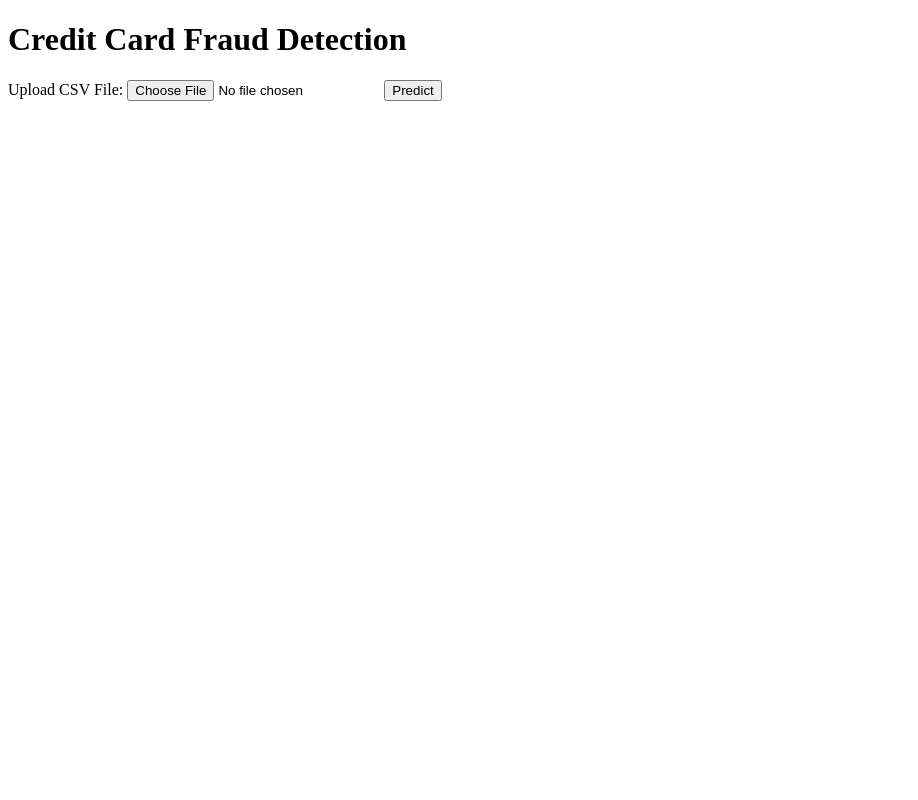
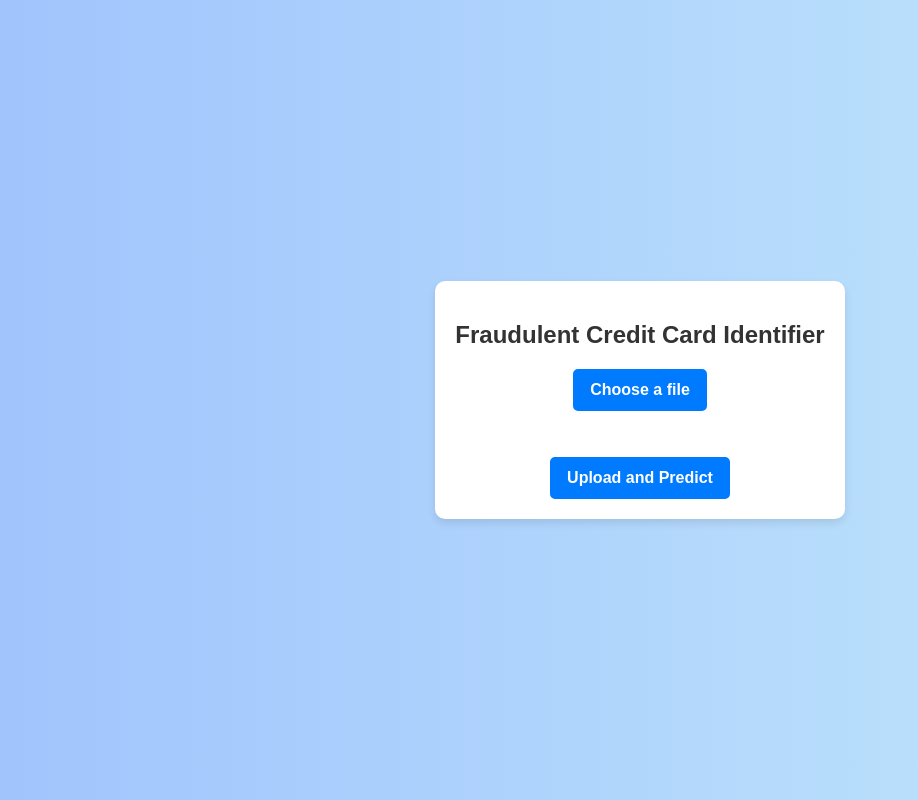
Before and after one commit to GiorgosL/Python-anomaly-detection, a Flask app: page / in a window 1280 px wide. Shown: the whole page, without its empty margins (0-918 px from the left). Run offline with Flask 2, Linux system fonts and the light colour scheme; parts of the project's set-up code (start-up, migrations or seed data) failed here and were passed over.

Commit message:
simple UI

```diff
--- a/app.py
+++ b/app.py
@@ -1,9 +1,9 @@
-import numpy as np
+import pandas as pd
 import logging
-import pandas as pd
-from flask import Flask, request, jsonify, render_template
+from flask import Flask, render_template, request, jsonify
+from sklearn.preprocessing import StandardScaler
 from tensorflow.keras.models import load_model
-
+from werkzeug.utils import secure_filename
 
 import utils as ut
 
@@ -13,32 +13,34 @@ ut.setup_logging()
 config = ut.load_config(file_path='config.ini')
 model = load_model(config['Settings']['model_name'])
 
-@app.route('/')
+
+@app.route('/', methods=['GET', 'POST'])
 def index():
+    if request.method == 'POST':
+        try:
+
+            file = request.files['file']
+            df = pd.read_csv(file)
+            features = df.drop('Class', axis=1)
+            target = df['Class']
+
+            # Scale
+            numeric_columns = features.select_dtypes(include='number').columns
+            scaler = StandardScaler()
+            features[numeric_columns] = scaler.fit_transform(features[numeric_columns])
+            model_probs = model.predict(features)
+
+            predictions = [(prob > 0.5).any() for prob in model_probs]
+            df_probs = pd.DataFrame({'Prediction': predictions, 'Verdict': ['Fraud' if pred == 1 else 'Not Fraud' for pred in predictions]})
+
+            return render_template('result.html', result=df_probs.to_html(classes='table table-striped'))
+
+        except Exception as e:
+            error_message = f"The following error occurred: {str(e)}"
+            ut.log_message(error_message, level=logging.ERROR)
+            return jsonify({"error": error_message})
+
     return render_template('index.html')
-
-
-@app.route('/predict', methods=['POST'])
-def predict():
-    try:
-        # Assuming the input data is in JSON format
-        data = request.get_json()
-        csv_data = data.get('csvData')
-
-        # Convert CSV data to a Pandas DataFrame
-        df = pd.read_csv(pd.compat.StringIO(csv_data))
-
-        # Perform any necessary preprocessing on features
-        # ...
-
-        # Make predictions using the loaded autoencoder model
-        predictions = model.predict(df)
-
-        # Return the predictions as JSON
-        return jsonify(predictions.tolist())
-
-    except Exception as e:
-        ut.log_message(f"The following occured: {str(e)}", level=logging.ERROR)
 
 if __name__ == '__main__':
     app.run(debug=True)
--- a/main.py
+++ b/main.py
@@ -9,7 +9,6 @@ if __name__ == '__main__':
         config = ut.load_config(file_path='config.ini')
         pre = ut.Preprocess(config['Settings']['data_path'])
         pre.scale_df()
-        pre.min_max_df()
         x_train = pre.split_data(int(config['Settings']['train_split']), config['Settings']['train_label'])
         x_test = pre.split_data(int(config['Settings']['test_split']), config['Settings']['test_label'])
         ae = ut.autoencoder(x_train, x_test)
--- a/templates/index.html
+++ b/templates/index.html
@@ -1,63 +1,112 @@
+<!-- templates/index.html -->
 <!DOCTYPE html>
 <html lang="en">
 <head>
     <meta charset="UTF-8">
     <meta name="viewport" content="width=device-width, initial-scale=1.0">
-    <title>Credit Card Fraud Detection</title>
+    <title>Fraudulent Credit Card Identifier</title>
     <style>
+        body {
+            display: flex;
+            align-items: center;
+            justify-content: center;
+            height: 100vh;
+            margin: 0;
+            background: linear-gradient(to right, #a1c4fd, #c2e9fb);
+            font-family: 'Arial', sans-serif;
+        }
+
+        .upload-form {
+            background-color: #ffffff;
+            padding: 20px;
+            border-radius: 10px;
+            box-shadow: 0 4px 8px rgba(0, 0, 0, 0.1);
+            text-align: center;
+        }
+
+        h2 {
+            color: #333;
+        }
+
+        form {
+            margin-top: 20px;
+        }
+
+        input[type="file"] {
+            display: none;
+        }
+
+        .custom-file-upload {
+            display: inline-block;
+            padding: 10px 15px;
+            cursor: pointer;
+            font-size: 16px;
+            font-weight: bold;
+            color: #fff;
+            background-color: #007BFF;
+            border: 2px solid #007BFF;
+            border-radius: 5px;
+            transition: background-color 0.3s ease;
+        }
+
+        .custom-file-upload:hover {
+            background-color: #0056b3;
+            border-color: #0056b3;
+        }
+
+        .file-name {
+            margin-top: 10px;
+            font-size: 14px;
+            color: #555;
+        }
+
+        .loading-bar {
+            margin-top: 20px;
+            display: none;
+        }
+
+        .loading-circle {
+            border: 4px solid #f3f3f3;
+            border-top: 4px solid #3498db;
+            border-radius: 50%;
+            width: 40px;
+            height: 40px;
+            animation: spin 1s linear infinite;
+            margin: auto;
+        }
+
+        @keyframes spin {
+            0% { transform: rotate(0deg); }
+            100% { transform: rotate(360deg); }
+        }
     </style>
 </head>
 <body>
-    <h1>Credit Card Fraud Detection</h1>
-
-    <form id="predictionForm">
-        <label for="csvFile">Upload CSV File:</label>
-        <input type="file" id="csvFile" name="csvFile" accept=".csv" required>
-        <button type="button" onclick="predict()">Predict</button>
-    </form>
-
-    <div id="predictionResult" style="margin-top: 20px;"></div>
-
-    <script>
-        const predictionEndpoint = 'http://localhost:5000/predict';
-
-        function predict() {
-            // Get the uploaded CSV file
-            const fileInput = document.getElementById('csvFile');
-            const file = fileInput.files[0];
-
-            if (!file) {
-                alert('Please choose a CSV file.');
-                return;
+    <div class="upload-form">
+        <h2>Fraudulent Credit Card Identifier</h2>
+        <form action="{{ url_for('index') }}" method="post" enctype="multipart/form-data" onsubmit="showLoading()">
+            <label for="file-upload" class="custom-file-upload">Choose a file</label>
+            <input id="file-upload" type="file" name="file" accept=".csv" onchange="displayFileName()">
+            <div class="file-name" id="file-name"></div>
+            <br>
+            <br>
+            <input type="submit" class="custom-file-upload" value="Upload and Predict">
+            <div class="loading-bar" id="loading-bar">
+                <div class="loading-circle"></div>
+            </div>
+        </form>
+        <script>
+            function displayFileName() {
+                const input = document.getElementById('file-upload');
+                const fileNameDisplay = document.getElementById('file-name');
+                fileNameDisplay.textContent = input.files[0] ? `Chosen file: ${input.files[0].name}` : '';
             }
 
-            // Read the content of the CSV file
-            const reader = new FileReader();
-            reader.onload = function(event) {
-                const csvData = event.target.result;
-
-                // Send the CSV data to the server for prediction
-                fetch(predictionEndpoint, {
-                    method: 'POST',
-                    headers: {
-                        'Content-Type': 'application/json'
-                    },
-                    body: JSON.stringify({
-                        csvData: csvData
-                    })
-                })
-                .then(response => response.json())
-                .then(data => {
-                    // Display prediction result
-                    document.getElementById('predictionResult').innerHTML = 'Prediction Result: ' + JSON.stringify(data);
-                })
-                .catch(error => {
-                    console.error('Error:', error);
-                });
-            };
-
-            reader.readAsText(file);
-        }
-    </script>
+            function showLoading() {
+                const loadingBar = document.getElementById('loading-bar');
+                loadingBar.style.display = 'block';
+            }
+        </script>
+    </div>
 </body>
 </html>
```
Also changed, not shown: templates/result.html (added, +41 -0 lines).
